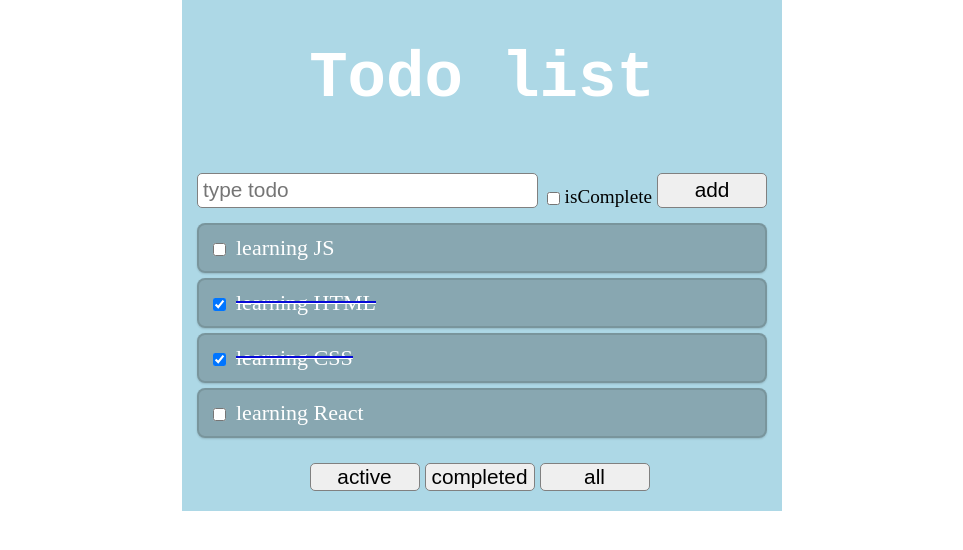
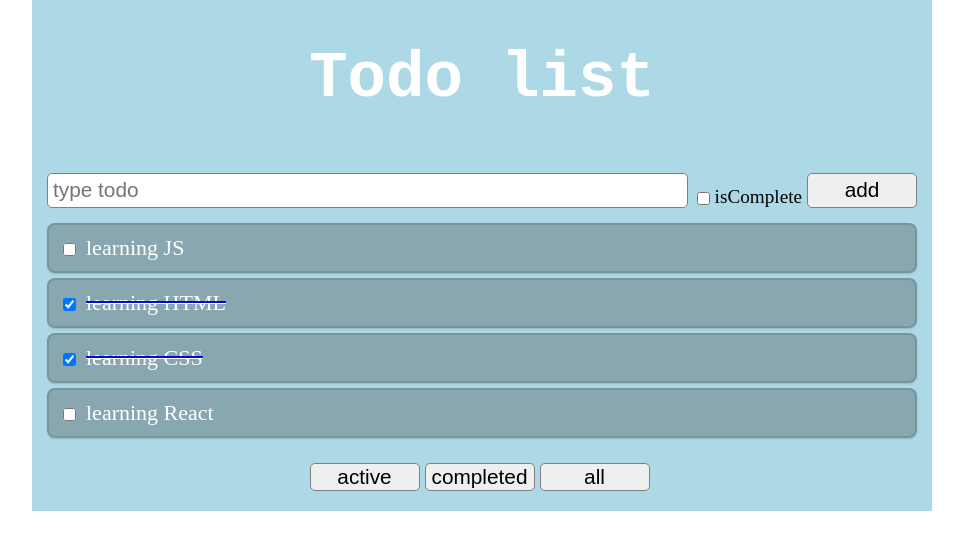
Before and after one commit to temkinman/todo-c-team, a plain HTML site: page index.html in a window 1280 px wide. Shown: the whole page, without its empty margins (158-1121 px from the left). Drawn offline with Linux system fonts and the light colour scheme.

Commit message:
fix some styles

```diff
--- a/css/style.css
+++ b/css/style.css
@@ -7,7 +7,7 @@ body {
   display: flex;
   margin: 0 auto;
   flex-direction: column;
-  max-width: 600px;
+  max-width: 900px;
   background-color: lightblue;
 }
 
@@ -18,9 +18,10 @@ body {
 }
 
 .addStatus {
-  margin-top: auto;
+  display: flex;
+  align-self: flex-end;
+  font-size: 1.2rem;
   margin-right: 5px;
-  font-size: 1.2rem;
 }
 .add-todo {
   display: flex;
@@ -59,7 +60,6 @@ body {
 
 .top-todo {
   display: flex;
-  overflow: auto;
   flex-direction: column;
   text-align: center;
 }
@@ -117,11 +117,14 @@ body {
 .saveBtn {
   background-color: transparent;
   border: 0;
+  margin-right: 0;
 }
 
 .formEdit {
   display: flex;
   align-items: center;
+  justify-content: flex-start;
+  flex: 1 1 0;
 }
 
 .formEdit-title {
@@ -130,6 +133,7 @@ body {
   font-size: 1rem;
   border-radius: 5px;
   color: #1310dc;
+  width: 80% !important;
 }
 
 .show-diff-todos {
```
